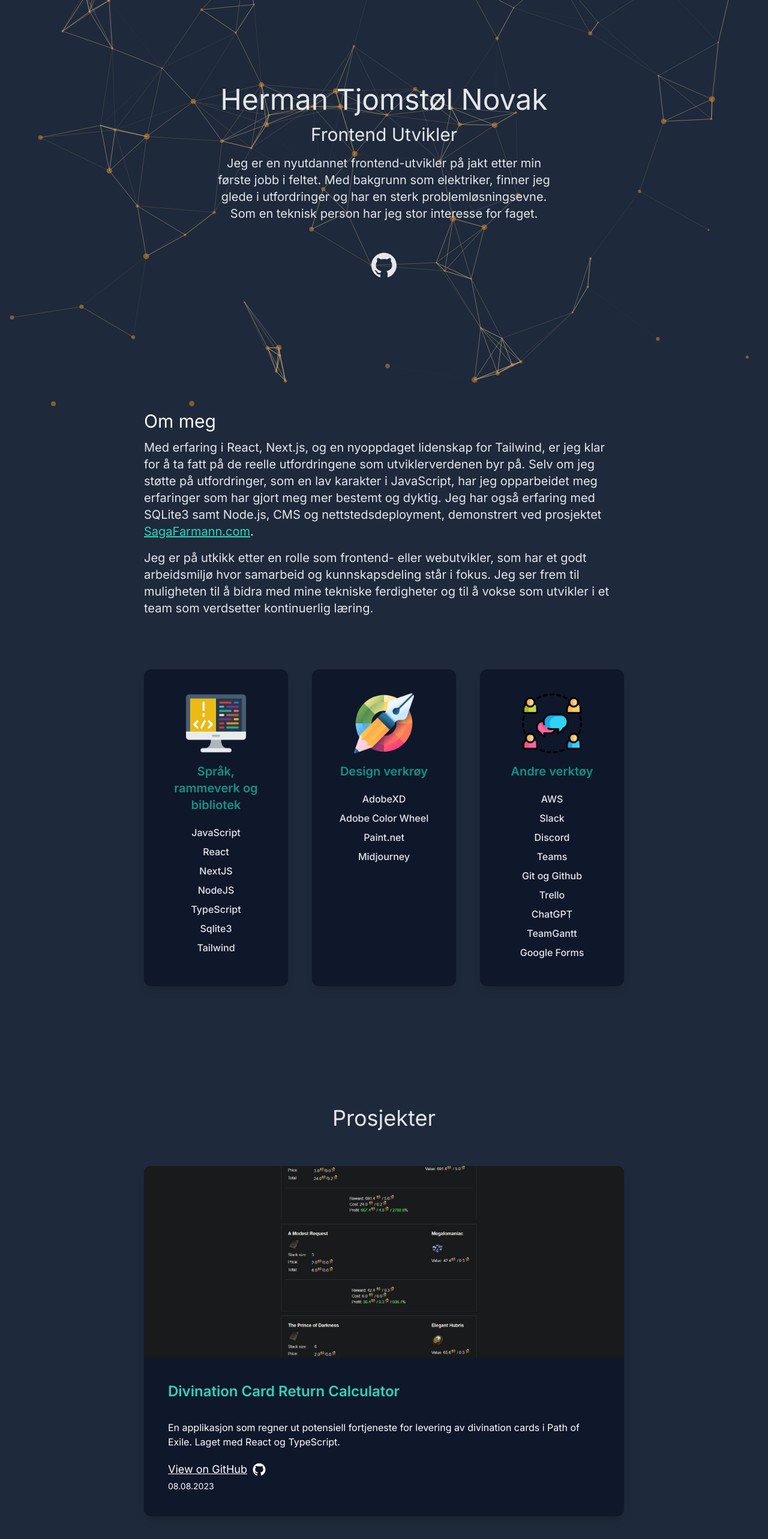
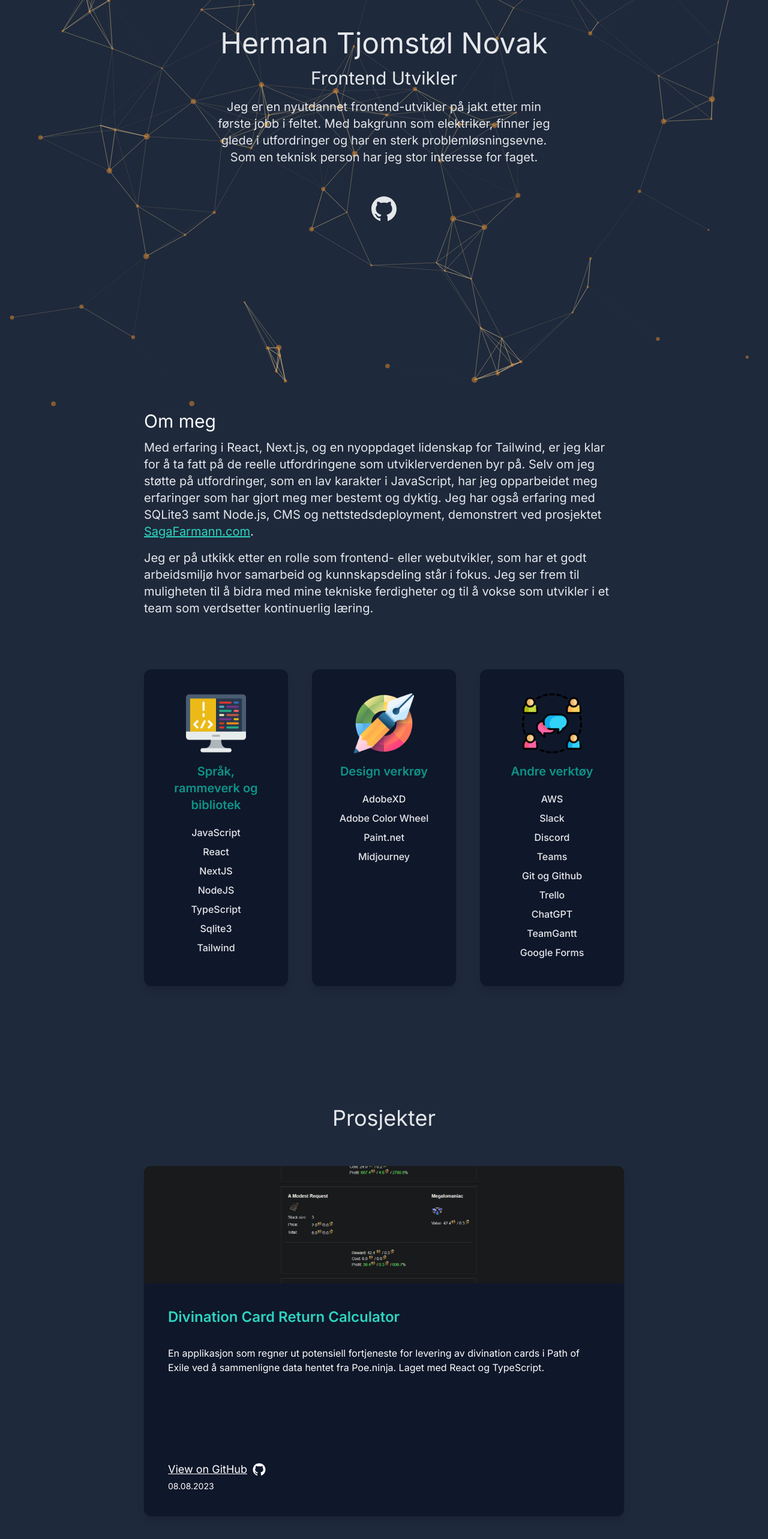
Before and after one commit to hernok/next-portfolio, a Next.js app: page / in a window 1280 px wide. Shown: the part 220-2786 px from the top of the page at 60% size. Built offline with nearby package versions, Linux system fonts and the light colour scheme.

Commit message:
fixed projectcard alignment

```diff
--- a/public/data.json
+++ b/public/data.json
@@ -37,7 +37,7 @@
     "id": 5,
     "date": "08.05.2023",
     "project_name": "Front-end programmering arbeidskrav",
-    "description": "Lokale hotdog stander i Sandefjord.  Laget med NextJS og NodeJS. For premium bruker inlogging: brukernavn: premium, password: premium123. For administrator: username: admin, password: admin123.",
+    "description": "Lokale hotdog stander.  Laget med NextJS og NodeJS. For premium bruker inlogging: brukernavn: premium, password: premium123. For administrator: username: admin, password: admin123.",
     "live": true,
     "git": "https://github.com/hernok/Front-end-arbeidskrav",
     "href": "https://front-end-arbeidskrav.vercel.app/",
@@ -48,7 +48,7 @@
     "id": 6,
     "date": "08.08.2023",
     "project_name": "Divination Card Return Calculator",
-    "description": "En applikasjon som regner ut potensiell fortjeneste for levering av divination cards i Path of Exile. Laget med React og TypeScript.",
+    "description": "En applikasjon som regner ut potensiell fortjeneste for levering av divination cards i Path of Exile ved å sammenligne data hentet fra Poe.ninja. Laget med React og TypeScript.",
 
     "live": false,
     "git": "https://github.com/hernok/div-card-profit",
--- a/src/app/globals.css
+++ b/src/app/globals.css
@@ -7,6 +7,3 @@
   --background-start-rgb: 214, 219, 220;
   --background-end-rgb: 255, 255, 255;
 }
-
-body {
-}
--- a/src/app/page.tsx
+++ b/src/app/page.tsx
@@ -11,12 +11,14 @@ export default function Home() {
     <div>
       <ParticleContainer />
       <main className="bg-gray-50 px-3 md:px-20 lg:px-60 dark:bg-slate-800 z-[-2]">
-        <section className="min-h-screen h-screen flex flex-col items-center justify-center relative z-30 max-w-7xl mx-auto">
-          <Hero />
-          <div className="text-gray-800 text-5xl flex justify-center gap-16 dark:text-gray-200">
-            <Link href="https://github.com/hernok">
-              <AiFillGithub className="cursor-pointer" />
-            </Link>
+        <section className="min-h-screen relative z-30 max-w-7xl mx-auto">
+          <div className="flex flex-col items-center justify-center h-full lg:pt-[15%] ">
+            <Hero />
+            <div className="text-gray-800 text-5xl flex justify-center gap-16 dark:text-gray-200">
+              <Link href="https://github.com/hernok">
+                <AiFillGithub className="cursor-pointer" />
+              </Link>
+            </div>
           </div>
         </section>
 
--- a/src/components/aboutMe/AboutMe.tsx
+++ b/src/components/aboutMe/AboutMe.tsx
@@ -13,12 +13,11 @@ const AboutMe = () => {
         utviklerverdenen byr på. Selv om jeg støtte på utfordringer, som en lav
         karakter i JavaScript, har jeg opparbeidet meg erfaringer som har gjort
         meg mer bestemt og dyktig. Jeg har også erfaring med SQLite3 samt
-				Node.js, CMS og nettstedsdeployment, demonstrert ved prosjektet
+        Node.js, CMS og nettstedsdeployment, demonstrert ved prosjektet{" "}
         <Link
           className="text-purple-600 hover:text-purple-900 underline cursor-pointer dark:text-teal-400 dark:hover:text-purple-500"
           href="https://www.sagafarmann.com/"
         >
-					{" "}
           SagaFarmann.com
         </Link>
         .
--- a/src/components/projectCard/ProjectCard.tsx
+++ b/src/components/projectCard/ProjectCard.tsx
@@ -51,7 +51,7 @@ const ProjectCard = () => {
     <>
       {projects.map((project) => (
         <div
-          className="shadow-xl dark:shadow-lg rounded-xl bg-white mb-10 lg:mb-0 flex flex-col justify-between overflow-hidden dark:bg-slate-900"
+          className="shadow-xl dark:shadow-lg rounded-xl bg-white mb-10 lg:mb-0 flex flex-col overflow-hidden dark:bg-slate-900"
           key={project.id}
         >
           <div className="w-full h-40 sm:h-80 overflow-hidden relative">
@@ -65,8 +65,8 @@ const ProjectCard = () => {
               />
             </Link>
           </div>
-          <div className="p-2 md:p-10 flex flex-col justify-between flex-grow">
-            <div>
+          <div className="flex flex-col h-full p-2 md:p-10">
+            <div className="flex-grow">
               <h2 className="text-lg md:text-2xl pb-3 font-semibold text-teal-600 dark:text-teal-400">
                 {project.project_name}
               </h2>
@@ -80,7 +80,6 @@ const ProjectCard = () => {
                   </a>
                 </button>
               )}
-              <div>
               <div className="text-sm md:text-base pt-5">
                 <p>{project.description}</p>
               </div>
@@ -96,6 +95,7 @@ const ProjectCard = () => {
                       View on GitHub
                     </a>
                     <p className="text-xl md:text-2xl ml-2">
+                      {/* Assuming AiFillGithub is an icon component */}
                       <AiFillGithub />
                     </p>
                   </button>
@@ -115,10 +115,15 @@ const ProjectCard = () => {
             </div>
           </div>
         </div>
-        </div>
       ))}
     </>
   );
 };
 
 export default ProjectCard;
+/*
+
+
+
+
+ */
```
Lines whose indentation alone changed are shown as unchanged.
